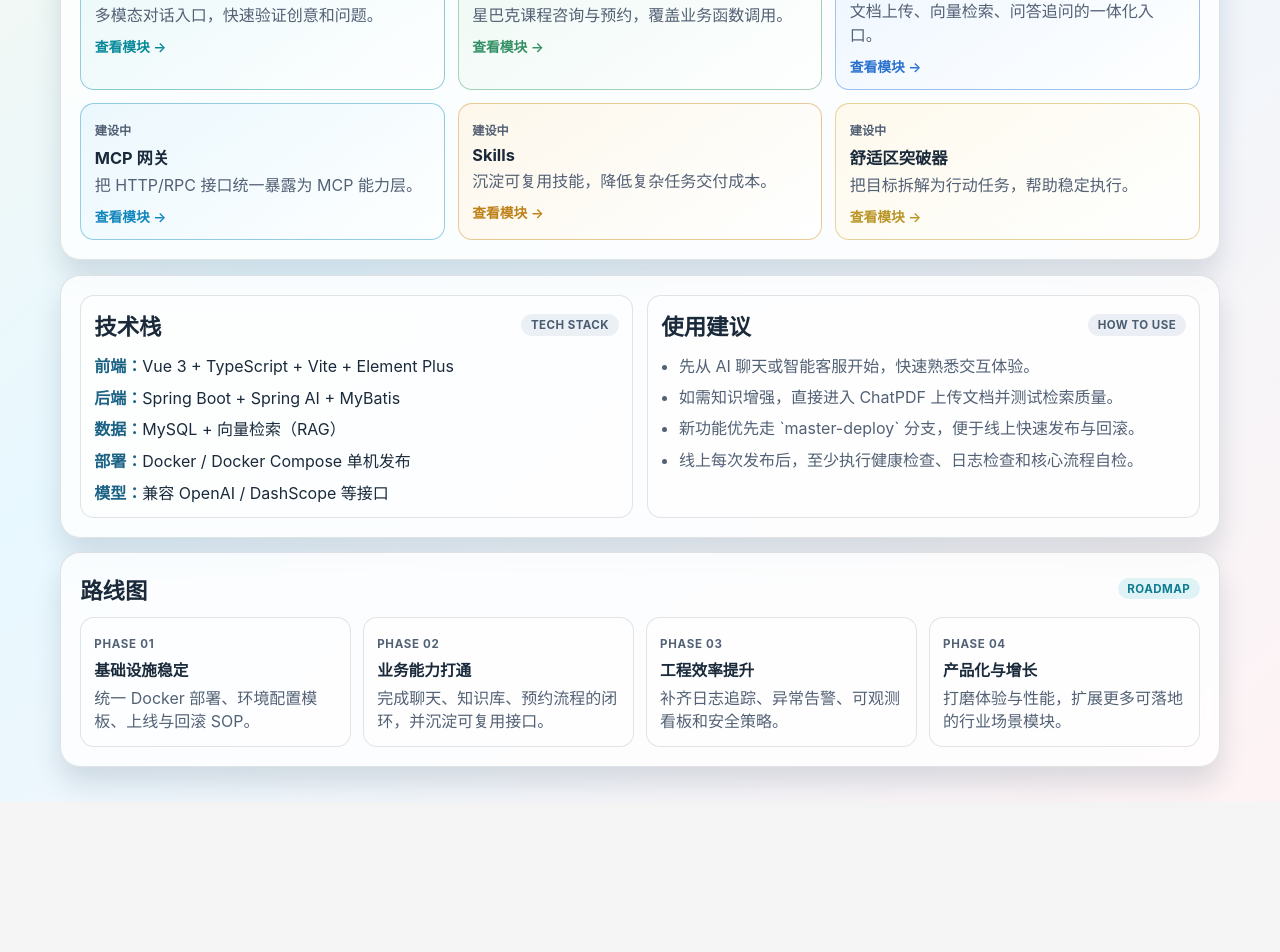
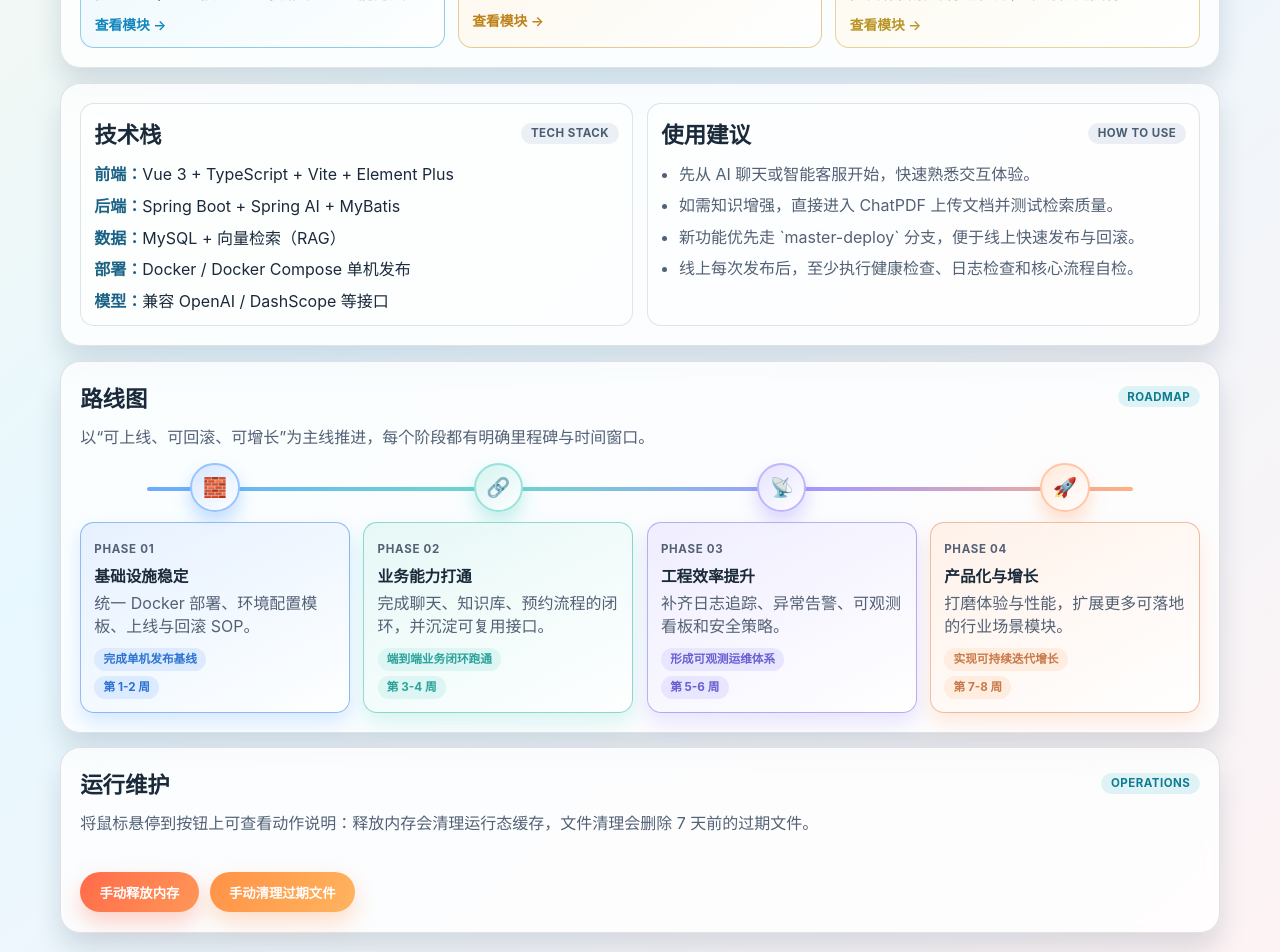
Before and after one commit to Jacky-ZJQ/spring-ai-portal, a Vue app: page /about in a window 1280 px wide. Shown: the part 860-1812 px from the top of the page. Before the commit the page ends 1662 px from the top, so only its background shows below. Built offline with nearby package versions, Linux system fonts and the light colour scheme; no server answers; the HTML template or start-up script is replaced by a standard one.

Commit message:
feat(portal): 优化关于实验室页交互与状态标识

```diff
--- a/src/views/AIChat.vue
+++ b/src/views/AIChat.vue
@@ -27,7 +27,7 @@
         <div class="chat-main-header">
           <div class="header-meta">
             <h3>AI聊天实验台</h3>
-            <p>图片问答已开启，音频/视频暂不开放。</p>
+            <p>图片问答已开启，音频/视频暂不开放，模型余额不足...</p>
           </div>
           <div class="header-badges">
             <span class="badge chat-no">{{ currentChatLabel }}</span>
--- a/src/views/AboutView.vue
+++ b/src/views/AboutView.vue
@@ -1,5 +1,5 @@
 <script setup>
-import { ref } from 'vue'
+import { computed, ref } from 'vue'
 import { useDark } from '@vueuse/core'
 import { chatAPI } from '../services/api.js'
 
@@ -8,6 +8,18 @@ const releasingMemory = ref(false)
 const cleaningFiles = ref(false)
 const maintenanceError = ref('')
 const maintenanceResult = ref(null)
+const opsTipMode = ref('default')
+
+// 根据当前悬停按钮切换维护说明，帮助用户快速理解每个动作的影响范围。
+const opsTipText = computed(() => {
+  if (opsTipMode.value === 'memory') {
+    return '手动释放内存会执行三项操作：清理 ChatMemory、清理会话历史索引、清理配额计数。'
+  }
+  if (opsTipMode.value === 'cleanup') {
+    return '手动清理过期文件会删除超出 7 天保留期的 PDF 与聊天图片文件。'
+  }
+  return '将鼠标悬停到按钮上可查看动作说明：释放内存会清理运行态缓存，文件清理会删除 7 天前的过期文件。'
+})
 
 const labModules = [
   {
@@ -59,21 +71,37 @@ const roadmap = [
     phase: 'Phase 01',
     title: '基础设施稳定',
     detail: '统一 Docker 部署、环境配置模板、上线与回滚 SOP。',
+    milestone: '完成单机发布基线',
+    window: '第 1-2 周',
+    icon: '🧱',
+    color: '#2f88ff'
   },
   {
     phase: 'Phase 02',
     title: '业务能力打通',
     detail: '完成聊天、知识库、预约流程的闭环，并沉淀可复用接口。',
+    milestone: '端到端业务闭环跑通',
+    window: '第 3-4 周',
+    icon: '🔗',
+    color: '#2ec6b6'
   },
   {
     phase: 'Phase 03',
     title: '工程效率提升',
     detail: '补齐日志追踪、异常告警、可观测看板和安全策略。',
+    milestone: '形成可观测运维体系',
+    window: '第 5-6 周',
+    icon: '📡',
+    color: '#7d6dff'
   },
   {
     phase: 'Phase 04',
     title: '产品化与增长',
     detail: '打磨体验与性能，扩展更多可落地的行业场景模块。',
+    milestone: '实现可持续迭代增长',
+    window: '第 7-8 周',
+    icon: '🚀',
+    color: '#ff8f4a'
   },
 ]
 
@@ -122,52 +150,11 @@ const formatActionTime = (isoTime) => {
       <p class="eyebrow">About Lab</p>
       <h1>关于实验室</h1>
       <p class="intro">
-        这是 Jacky 的 AI 实验主站，目标不是“做一个演示”，而是把每个想法快速变成可运行、可验证、可上线的产品能力。
+        这是 Jacky 的 AI 实验主站，目标是把每个想法快速变成可运行、可验证、可上线的产品能力。
       </p>
       <div class="hero-actions">
         <router-link to="/" class="btn btn-primary">返回首页</router-link>
         <router-link to="/ai-chat" class="btn btn-secondary">直接开始实验</router-link>
-      </div>
-    </section>
-
-    <section class="panel ops-panel">
-      <div class="panel-head">
-        <h2>运行维护</h2>
-        <span class="chip">Operations</span>
-      </div>
-      <p class="ops-tip">
-        可在页面内手动释放后端内存，或立即触发一次过期 PDF/图片清理，无需 SSH 登录服务器。
-      </p>
-      <div class="ops-actions">
-        <button class="btn btn-primary" :disabled="releasingMemory" @click="runReleaseMemory">
-          {{ releasingMemory ? '释放中...' : '手动释放内存' }}
-        </button>
-        <button class="btn btn-secondary" :disabled="cleaningFiles" @click="runCleanupFiles">
-          {{ cleaningFiles ? '清理中...' : '手动清理过期文件' }}
-        </button>
-      </div>
-      <p v-if="maintenanceError" class="ops-error">{{ maintenanceError }}</p>
-
-      <div v-if="maintenanceResult" class="ops-result">
-        <p class="ops-time">最近执行：{{ formatActionTime(maintenanceResult.time) }}</p>
-        <p v-if="maintenanceResult.beforeUsedMb !== undefined">
-          内存占用：{{ maintenanceResult.beforeUsedMb }}MB -> {{ maintenanceResult.afterUsedMb }}MB
-        </p>
-        <p v-if="maintenanceResult.clearedChatSessions !== undefined">
-          已清理会话内存：{{ maintenanceResult.clearedChatSessions }} 条
-        </p>
-        <p v-if="maintenanceResult.clearedHistorySessions !== undefined">
-          已清理会话历史索引：{{ maintenanceResult.clearedHistorySessions }} 条
-        </p>
-        <p v-if="maintenanceResult.clearedQuotaUsers !== undefined">
-          已清理配额计数用户：{{ maintenanceResult.clearedQuotaUsers }} 个
-        </p>
-        <p v-if="maintenanceResult.deletedPdfFiles !== undefined">
-          已删除过期 PDF：{{ maintenanceResult.deletedPdfFiles }} 个
-        </p>
-        <p v-if="maintenanceResult.deletedImageFiles !== undefined">
-          已删除过期聊天图片：{{ maintenanceResult.deletedImageFiles }} 个
-        </p>
       </div>
     </section>
 
@@ -205,7 +192,15 @@ const formatActionTime = (isoTime) => {
           class="module-card"
           :style="{ '--accent': module.accent }"
         >
-          <p class="module-status">{{ module.status }}</p>
+          <p
+            class="module-status"
+            :class="{
+              'status-live': module.status === '已上线',
+              'status-building': module.status === '建设中'
+            }"
+          >
+            {{ module.status }}
+          </p>
           <h3>{{ module.title }}</h3>
           <p>{{ module.subtitle }}</p>
           <span class="module-link">查看模块 →</span>
@@ -247,12 +242,85 @@ const formatActionTime = (isoTime) => {
         <h2>路线图</h2>
         <span class="chip">Roadmap</span>
       </div>
+      <p class="roadmap-intro">
+        以“可上线、可回滚、可增长”为主线推进，每个阶段都有明确里程碑与时间窗口。
+      </p>
       <div class="roadmap">
-        <article v-for="item in roadmap" :key="item.phase" class="roadmap-item">
-          <p class="phase">{{ item.phase }}</p>
-          <h3>{{ item.title }}</h3>
-          <p>{{ item.detail }}</p>
+        <div class="roadmap-line" aria-hidden="true"></div>
+        <article
+          v-for="item in roadmap"
+          :key="item.phase"
+          class="roadmap-item"
+          :style="{ '--roadmap-accent': item.color }"
+        >
+          <div class="roadmap-dot" aria-hidden="true">
+            <span>{{ item.icon }}</span>
+          </div>
+          <div class="roadmap-card">
+            <p class="phase">{{ item.phase }}</p>
+            <h3>{{ item.title }}</h3>
+            <p>{{ item.detail }}</p>
+            <div class="roadmap-meta">
+              <span>{{ item.milestone }}</span>
+              <span>{{ item.window }}</span>
+            </div>
+          </div>
         </article>
+      </div>
+    </section>
+
+    <section class="panel ops-panel">
+      <div class="panel-head">
+        <h2>运行维护</h2>
+        <span class="chip">Operations</span>
+      </div>
+      <p class="ops-tip">{{ opsTipText }}</p>
+      <div class="ops-actions">
+        <button
+          class="btn btn-primary"
+          :disabled="releasingMemory"
+          @mouseenter="opsTipMode = 'memory'"
+          @mouseleave="opsTipMode = 'default'"
+          @focus="opsTipMode = 'memory'"
+          @blur="opsTipMode = 'default'"
+          @click="runReleaseMemory"
+        >
+          {{ releasingMemory ? '释放中...' : '手动释放内存' }}
+        </button>
+        <button
+          class="btn btn-cleanup"
+          :disabled="cleaningFiles"
+          @mouseenter="opsTipMode = 'cleanup'"
+          @mouseleave="opsTipMode = 'default'"
+          @focus="opsTipMode = 'cleanup'"
+          @blur="opsTipMode = 'default'"
+          @click="runCleanupFiles"
+        >
+          {{ cleaningFiles ? '清理中...' : '手动清理过期文件' }}
+        </button>
+      </div>
+      <p v-if="maintenanceError" class="ops-error">{{ maintenanceError }}</p>
+
+      <div v-if="maintenanceResult" class="ops-result">
+        <p class="ops-time">最近执行：{{ formatActionTime(maintenanceResult.time) }}</p>
+        <p v-if="maintenanceResult.beforeUsedMb !== undefined">
+          内存占用：{{ maintenanceResult.beforeUsedMb }}MB -> {{ maintenanceResult.afterUsedMb }}MB
+        </p>
+        <p v-if="maintenanceResult.clearedChatSessions !== undefined">
+          已清理会话内存：{{ maintenanceResult.clearedChatSessions }} 条
+        </p>
+        <p v-if="maintenanceResult.clearedHistorySessions !== undefined">
+          已清理会话历史索引：{{ maintenanceResult.clearedHistorySessions }} 条
+        </p>
+        <p v-if="maintenanceResult.clearedQuotaUsers !== undefined">
+          已清理配额计数用户：{{ maintenanceResult.clearedQuotaUsers }} 个
+        </p>
+        <p v-if="maintenanceResult.deletedPdfFiles !== undefined">
+          已删除过期 PDF：{{ maintenanceResult.deletedPdfFiles }} 个
+        </p>
+        <p v-if="maintenanceResult.deletedImageFiles !== undefined">
+          已删除过期聊天图片：{{ maintenanceResult.deletedImageFiles }} 个
+        </p>
       </div>
     </section>
   </main>
@@ -292,6 +360,38 @@ const formatActionTime = (isoTime) => {
 
 .about-lab.dark .ops-time {
   color: #8ed8ff;
+}
+
+.about-lab.dark .ops-actions .btn-cleanup {
+  color: #fff2de;
+  background: linear-gradient(118deg, #b9672f 0%, #d4853e 100%);
+  box-shadow: 0 10px 20px rgba(195, 117, 57, 0.3);
+}
+
+.about-lab.dark .roadmap-line {
+  opacity: 0.9;
+}
+
+.about-lab.dark .roadmap-dot {
+  border-color: color-mix(in srgb, var(--roadmap-accent) 58%, rgba(219, 234, 254, 0.42));
+  background: linear-gradient(
+    145deg,
+    color-mix(in srgb, var(--roadmap-accent) 26%, rgba(12, 22, 37, 0.84)),
+    rgba(10, 20, 34, 0.9)
+  );
+}
+
+.about-lab.dark .roadmap-card {
+  background: linear-gradient(
+    152deg,
+    color-mix(in srgb, var(--roadmap-accent) 20%, rgba(8, 18, 33, 0.92)),
+    rgba(10, 21, 36, 0.88)
+  );
+}
+
+.about-lab.dark .roadmap-meta span {
+  color: color-mix(in srgb, var(--roadmap-accent) 62%, #e8f3ff 38%);
+  background: color-mix(in srgb, var(--roadmap-accent) 22%, rgba(15, 31, 50, 0.84));
 }
 
 .hero {
@@ -376,6 +476,7 @@ const formatActionTime = (isoTime) => {
 .ops-tip {
   color: var(--text-sub);
   line-height: 1.55;
+  min-height: 3.1em;
 }
 
 .ops-actions {
@@ -388,6 +489,16 @@ const formatActionTime = (isoTime) => {
 .ops-actions .btn {
   border: none;
   cursor: pointer;
+}
+
+.ops-actions .btn-cleanup {
+  color: #fff;
+  background: linear-gradient(118deg, #ff9246 0%, #ffb45f 100%);
+  box-shadow: 0 10px 22px rgba(255, 150, 81, 0.32);
+}
+
+.ops-actions .btn-cleanup:hover:not(:disabled) {
+  box-shadow: 0 14px 28px rgba(255, 150, 81, 0.4);
 }
 
 .ops-actions .btn:disabled {
@@ -496,8 +607,31 @@ const formatActionTime = (isoTime) => {
 
 .module-status {
   font-size: 0.76rem;
-  color: color-mix(in srgb, var(--accent) 70%, #2f3b4f 30%);
   font-weight: 700;
+  display: inline-flex;
+  width: fit-content;
+  padding: 0.18rem 0.56rem;
+  border-radius: 999px;
+}
+
+.module-status.status-live {
+  color: #1f7a4d;
+  background: rgba(46, 198, 136, 0.16);
+}
+
+.module-status.status-building {
+  color: #c63f3f;
+  background: rgba(236, 91, 91, 0.16);
+}
+
+.about-lab.dark .module-status.status-live {
+  color: #8ef3bf;
+  background: rgba(46, 198, 136, 0.2);
+}
+
+.about-lab.dark .module-status.status-building {
+  color: #ffb2b2;
+  background: rgba(236, 91, 91, 0.2);
 }
 
 .module-card h3 {
@@ -550,36 +684,114 @@ const formatActionTime = (isoTime) => {
   margin-top: 0.45rem;
 }
 
+.roadmap-intro {
+  color: var(--text-sub);
+  line-height: 1.55;
+}
+
 .roadmap {
+  position: relative;
   display: grid;
   grid-template-columns: repeat(4, minmax(0, 1fr));
-  gap: 0.75rem;
+  gap: 0.85rem;
+  margin-top: 0.82rem;
+}
+
+.roadmap-line {
+  position: absolute;
+  left: 6%;
+  right: 6%;
+  top: 1.55rem;
+  height: 4px;
+  border-radius: 999px;
+  background: linear-gradient(90deg, #2f88ff 0%, #2ec6b6 35%, #7d6dff 68%, #ff8f4a 100%);
+  opacity: 0.7;
+  pointer-events: none;
 }
 
 .roadmap-item {
-  border: 1px solid var(--panel-border);
+  --roadmap-accent: #2f88ff;
+
+  position: relative;
+  z-index: 1;
+  display: flex;
+  flex-direction: column;
+  align-items: center;
+  gap: 0.62rem;
+}
+
+.roadmap-dot {
+  width: 3.1rem;
+  height: 3.1rem;
+  border-radius: 999px;
+  display: inline-flex;
+  align-items: center;
+  justify-content: center;
+  border: 2px solid color-mix(in srgb, var(--roadmap-accent) 50%, #ffffff 50%);
+  background: linear-gradient(145deg, color-mix(in srgb, var(--roadmap-accent) 20%, #ffffff 80%), #ffffff);
+  box-shadow: 0 10px 18px color-mix(in srgb, var(--roadmap-accent) 28%, transparent);
+}
+
+.roadmap-dot span {
+  font-size: 1.2rem;
+}
+
+.roadmap-card {
+  width: 100%;
+  border: 1px solid color-mix(in srgb, var(--roadmap-accent) 42%, var(--panel-border));
   border-radius: 14px;
   padding: 0.78rem 0.82rem;
-  background: rgba(255, 255, 255, 0.5);
+  background: linear-gradient(
+    152deg,
+    color-mix(in srgb, var(--roadmap-accent) 12%, rgba(255, 255, 255, 0.9)),
+    rgba(255, 255, 255, 0.62)
+  );
+  box-shadow: 0 10px 20px color-mix(in srgb, var(--roadmap-accent) 18%, transparent);
+  transition: transform 0.2s ease, box-shadow 0.2s ease;
+}
+
+.roadmap-item:hover .roadmap-card {
+  transform: translateY(-2px);
+  box-shadow: 0 14px 25px color-mix(in srgb, var(--roadmap-accent) 24%, transparent);
 }
 
 .phase {
   font-size: 0.72rem;
-  color: #3789b2;
+  color: color-mix(in srgb, var(--roadmap-accent) 76%, #3e5168 24%);
   font-weight: 700;
   letter-spacing: 0.06em;
   text-transform: uppercase;
 }
 
-.roadmap-item h3 {
+.roadmap-card h3 {
   margin-top: 0.36rem;
   font-size: 0.98rem;
 }
 
-.roadmap-item p {
+.roadmap-card p {
   margin-top: 0.35rem;
   color: var(--text-sub);
   line-height: 1.45;
+}
+
+.roadmap-meta {
+  margin-top: 0.6rem;
+  display: flex;
+  flex-direction: column;
+  gap: 0.34rem;
+}
+
+.roadmap-meta span {
+  display: inline-flex;
+  width: fit-content;
+  max-width: 100%;
+  padding: 0.22rem 0.58rem;
+  border-radius: 999px;
+  font-size: 0.73rem;
+  font-weight: 700;
+  line-height: 1.35;
+  color: color-mix(in srgb, var(--roadmap-accent) 75%, #243548 25%);
+  background: color-mix(in srgb, var(--roadmap-accent) 16%, rgba(255, 255, 255, 0.86));
 }
 
 @media (max-width: 1024px) {
@@ -589,6 +801,10 @@ const formatActionTime = (isoTime) => {
 
   .module-grid {
     grid-template-columns: repeat(2, minmax(0, 1fr));
+  }
+
+  .roadmap-line {
+    display: none;
   }
 
   .roadmap {
@@ -616,5 +832,17 @@ const formatActionTime = (isoTime) => {
   .roadmap {
     grid-template-columns: 1fr;
   }
+
+  .roadmap-item {
+    display: grid;
+    grid-template-columns: auto 1fr;
+    align-items: start;
+    gap: 0.62rem;
+  }
+
+  .roadmap-dot {
+    width: 2.75rem;
+    height: 2.75rem;
+  }
 }
 </style>
```
Also changed, not shown: src/views/HomeView.vue (+5 -8 lines).
